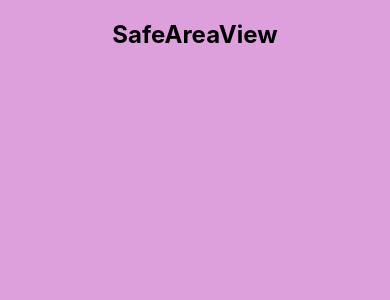
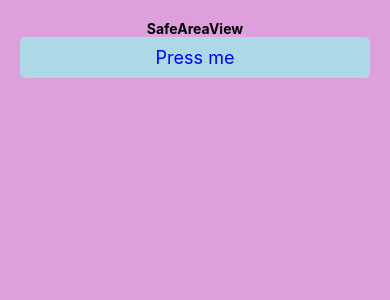
Before and after one commit to Narotam-Mishra/react-native-learning, a React Native app in the folder DynamicUI/: screen / in a window 390 px wide. Shown: the top 300 px of the page. Built offline with nearby package versions, Linux system fonts and the light colour scheme.

Commit message:
react-native_Platform_Specific_code_1.44

```diff
--- a/DynamicUI/App.js
+++ b/DynamicUI/App.js
@@ -1,13 +1,15 @@
-import { SafeAreaView, StyleSheet, Text, View } from 'react-native';
+import { Platform, SafeAreaView, StyleSheet, Text, View } from 'react-native';
+import CustomButton from './components/CustomButton/CustomButton.android';
 
 export default function App() {
   return (
     <SafeAreaView style={styles.safeContainer}>
       <View style={styles.container}>
-      <View style={styles.box}>
-        <Text style={styles.text}>SafeAreaView</Text>
+        <View style={styles.box}>
+          <Text style={styles.text}>SafeAreaView</Text>
+          <CustomButton title="Press me" onPress={() => alert("Pressed!")} />
+        </View>
       </View>
-    </View>
     </SafeAreaView>
   );
 }
@@ -20,12 +22,23 @@
   container: {
     flex: 1,
     backgroundColor: 'plum',
+    paddingTop: Platform.OS === 'android' ? 25 : 0,
   },
   box:{
     padding: 20,
   },
   text:{
-    fontSize: 24,
+    ...Platform.select({
+      ios: {
+        color: "purple",
+        fontSize: 24,
+        fontStyle: "italic",
+      },
+      android: {
+        color: "blue",
+        fontSize: 30,
+      }
+    }),
     fontWeight: "bold",
     textAlign: "center",
   }
--- /dev/null
+++ b/DynamicUI/components/CustomButton/CustomButton.android.js
@@ -0,0 +1,19 @@
+
+import { Pressable, Text } from "react-native"
+
+const CustomButton = ({ onPress, title }) => (
+  <Pressable
+    onPress={onPress}
+    style={{
+      justifyContent: "center",
+      alignItems: "center",
+      backgroundColor: "lightblue",
+      borderRadius: 5,
+      padding: 10,
+    }}
+  >
+    <Text style={{ color: "blue", fontSize: 18 }}>{title}</Text>
+  </Pressable>
+);
+
+export default CustomButton;
```
Also changed, not shown: DynamicUI/components/CustomButton/CustomButton.ios.js (added, +18 -0 lines), 1 other file (tests, documents, lock files or other folders).
